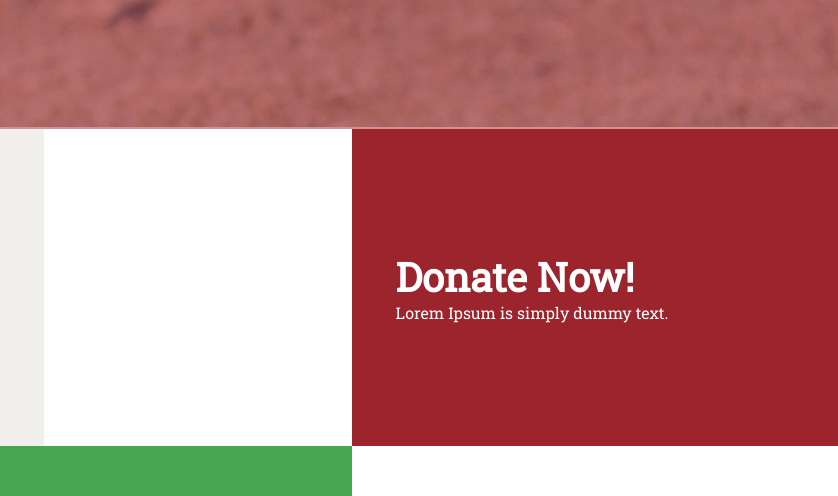
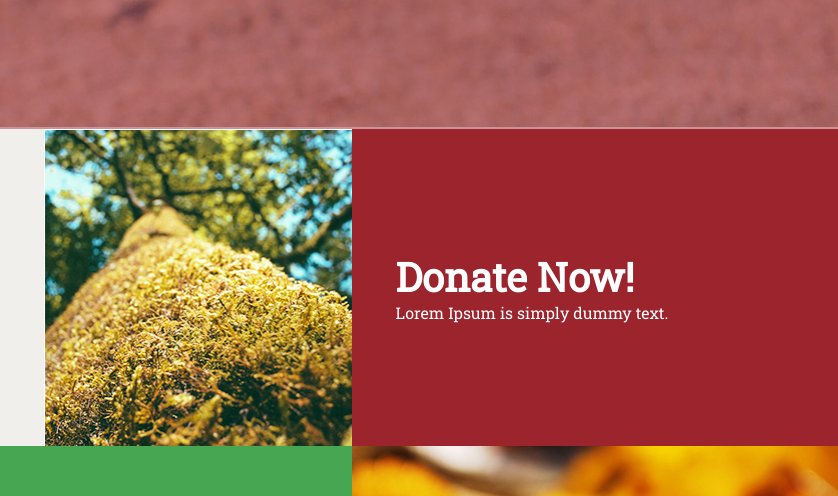
Before and after one commit to szczyrbaw/PSD-to-HTML-1, a plain HTML site: page index.html in a window 1280 px wide. Shown: the part 620-1116 px from the top of the page, 442-1280 px from the left. Drawn offline with Linux system fonts and the light colour scheme; files whose address does not match are found by name.

Commit message:
img review

```diff
--- a/css/style.css
+++ b/css/style.css
@@ -61,7 +61,7 @@ body {
 
 .banner {
 	text-align: center;
-	background: url('images/bg-banner%202.png') no-repeat right top, url('images/bg-banner%201.png') no-repeat left top;
+	background: url("/images/bg-banner%202.png") no-repeat right top, url("/images/bg-banner%201.png") no-repeat left top;
 	position: relative;
 	height: 605px;
 }
@@ -116,7 +116,7 @@ body {
 }
 
 .images {
-	background: url('images/leaf.png') no-repeat;
+	background: url("/images/leaf.png") no-repeat;
 	min-height: 648px;
 	background-position: right bottom;
 }
@@ -157,7 +157,7 @@ body {
 
 .img-2 {
 	width: 24%;
-	background-image: url('images/picture1.png');
+	background-image: url("/images/picture1.png");
 	background-size: cover;
 }
 
```
